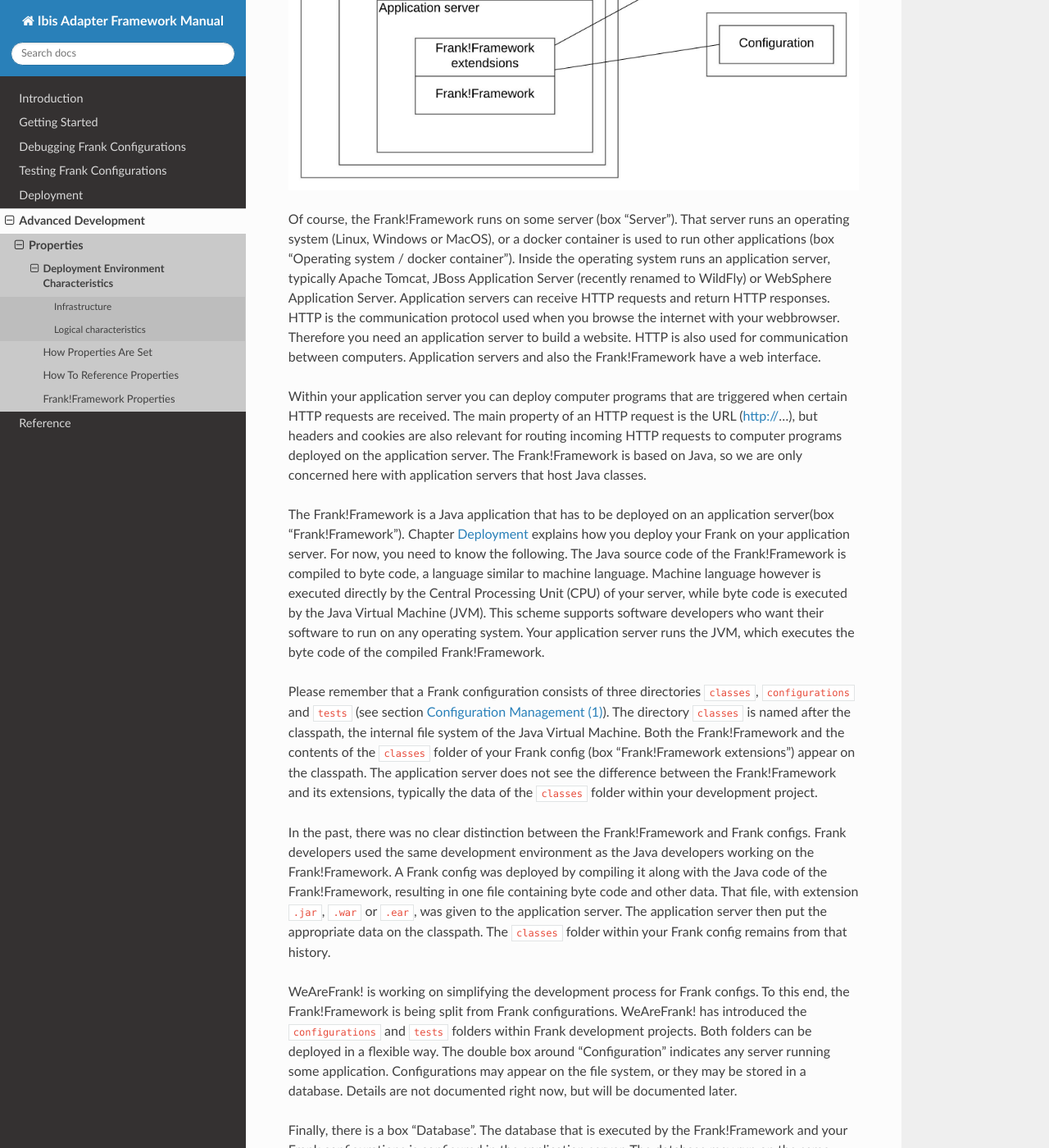
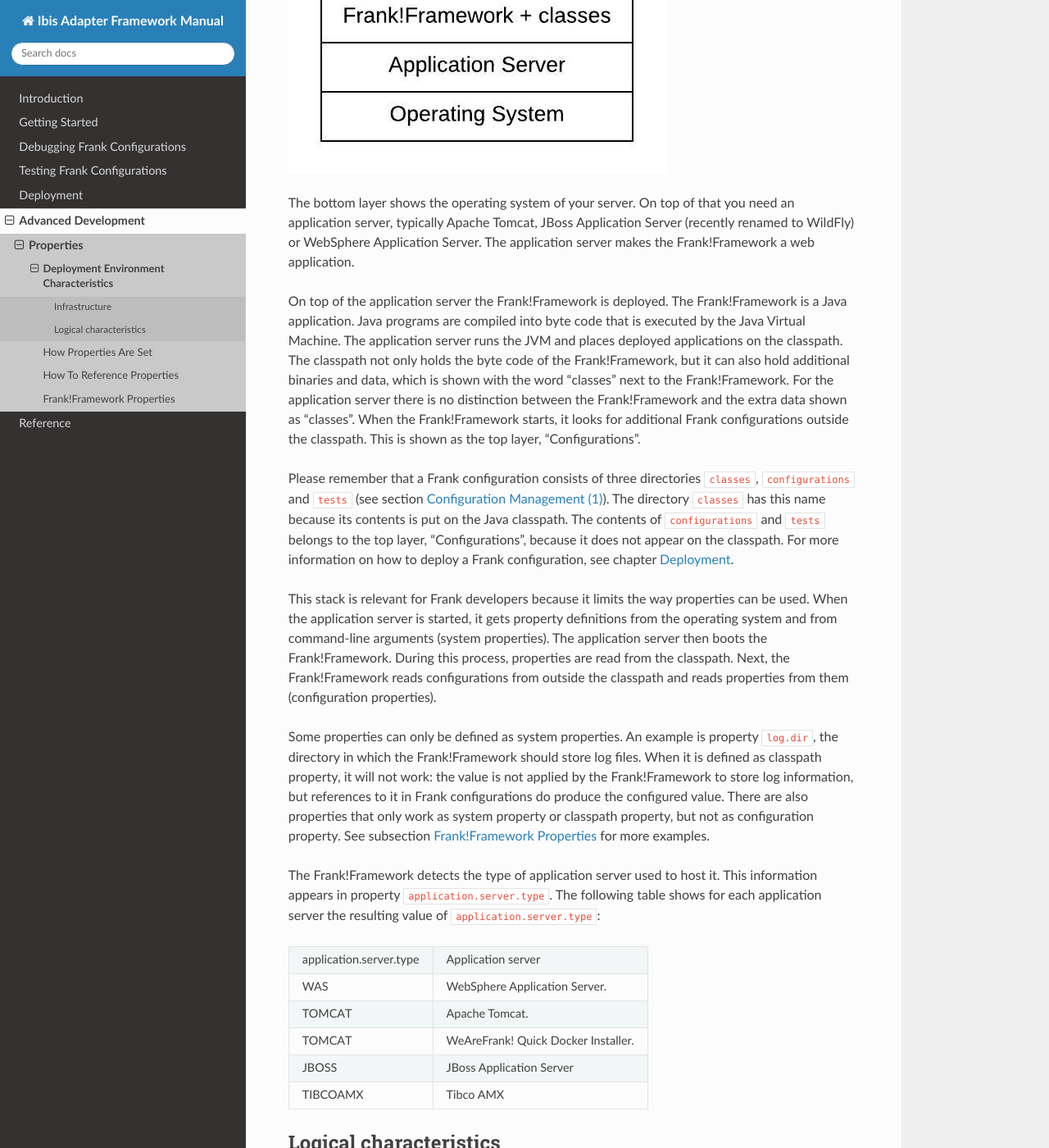
Before and after one commit to frankframework/frank-manual, a Sphinx documentation site: the page built from docs/source/advancedDevelopment/properties/deploymentEnvironment.rst, in a window 1280 px wide and 1400 px high, scrolled down 516 px. Shown: the whole window at 82% size. Built offline with Sphinx 7.4.7 and the Read the Docs theme 2.0.0, drawn with Linux system fonts in a browser that asks for light colours; some of the changed text lies outside the part shown.

Commit message:
Rewrite stuff about properties

```diff
--- a/docs/source/advancedDevelopment/properties/deploymentEnvironment.rst
+++ b/docs/source/advancedDevelopment/properties/deploymentEnvironment.rst
@@ -10,21 +10,17 @@ Infrastructure
 
 The figure below presents a general overview of the infrastructure used to deploy the Frank!Framework:
 
-.. image:: deploymentSystems.jpg
+.. image:: deploymentLayers.jpg
 
-Of course, the Frank!Framework runs on some server (box "Server"). That server runs an operating system (Linux, Windows or MacOS), or a docker container is used to run other applications (box "Operating system / docker container"). Inside the operating system runs an application server, typically Apache Tomcat, JBoss Application Server (recently renamed to WildFly) or WebSphere Application Server. Application servers can receive HTTP requests and return HTTP responses. HTTP is the communication protocol used when you browse the internet with your webbrowser. Therefore you need an application server to build a website. HTTP is also used for communication between computers. Application servers and also the Frank!Framework have a web interface.
+The bottom layer shows the operating system of your server. On top of that you need an application server, typically Apache Tomcat, JBoss Application Server (recently renamed to WildFly) or WebSphere Application Server. The application server makes the Frank!Framework a web application.
 
-Within your application server you can deploy computer programs that are triggered when certain HTTP requests are received. The main property of an HTTP request is the URL (http://...), but headers and cookies are also relevant for routing incoming HTTP requests to computer programs deployed on the application server. The Frank!Framework is based on Java, so we are only concerned here with application servers that host Java classes.
+On top of the application server the Frank!Framework is deployed. The Frank!Framework is a Java application. Java programs are compiled into byte code that is executed by the Java Virtual Machine. The application server runs the JVM and places deployed applications on the classpath. The classpath not only holds the byte code of the Frank!Framework, but it can also hold additional binaries and data, which is shown with the word "classes" next to the Frank!Framework. For the application server there is no distinction between the Frank!Framework and the extra data shown as "classes". When the Frank!Framework starts, it looks for additional Frank configurations outside the classpath. This is shown as the top layer, "Configurations".
 
-The Frank!Framework is a Java application that has to be deployed on an application server(box "Frank!Framework"). Chapter :ref:`deploying` explains how you deploy your Frank on your application server. For now, you need to know the following. The Java source code of the Frank!Framework is compiled to byte code, a language similar to machine language. Machine language however is executed directly by the Central Processing Unit (CPU) of your server, while byte code is executed by the Java Virtual Machine (JVM). This scheme supports software developers who want their software to run on any operating system. Your application server runs the JVM, which executes the byte code of the compiled Frank!Framework.
+Please remember that a Frank configuration consists of three directories ``classes``, ``configurations`` and ``tests`` (see section :ref:`horizonsMultipleFiles`). The directory ``classes`` has this name because its contents is put on the Java classpath. The contents of ``configurations`` and ``tests`` belongs to the top layer, "Configurations", because it does not appear on the classpath. For more information on how to deploy a Frank configuration, see chapter :ref:`deploying`.
 
-Please remember that a Frank configuration consists of three directories ``classes``, ``configurations`` and ``tests`` (see section :ref:`horizonsMultipleFiles`). The directory ``classes`` is named after the classpath, the internal file system of the Java Virtual Machine. Both the Frank!Framework and the contents of the ``classes`` folder of your Frank config (box "Frank!Framework extensions") appear on the classpath. The application server does not see the difference between the Frank!Framework and its extensions, typically the data of the ``classes`` folder within your development project.
+This stack is relevant for Frank developers because it limits the way properties can be used. When the application server is started, it gets property definitions from the operating system and from command-line arguments (system properties). The application server then boots the Frank!Framework. During this process, properties are read from the classpath. Next, the Frank!Framework reads configurations from outside the classpath and reads properties from them (configuration properties).
 
-In the past, there was no clear distinction between the Frank!Framework and Frank configs. Frank developers used the same development environment as the Java developers working on the Frank!Framework. A Frank config was deployed by compiling it along with the Java code of the Frank!Framework, resulting in one file containing byte code and other data. That file, with extension ``.jar``, ``.war`` or ``.ear``, was given to the application server. The application server then put the appropriate data on the classpath. The ``classes`` folder within your Frank config remains from that history.
-
-WeAreFrank! is working on simplifying the development process for Frank configs. To this end, the Frank!Framework is being split from Frank configurations. WeAreFrank! has introduced the ``configurations`` and ``tests`` folders within Frank development projects. Both folders can be deployed in a flexible way. The double box around "Configuration" indicates any server running some application. Configurations may appear on the file system, or they may be stored in a database. Details are not documented right now, but will be documented later.
-
-Finally, there is a box "Database". The database that is executed by the Frank!Framework and your Frank configurations is configured in the application server. The database may run on the same sever as the application server, but the database can also run on a different server.
+Some properties can only be defined as system properties. An example is property ``log.dir``, the directory in which the Frank!Framework should store log files. When it is defined as classpath property, it will not work: the value is not applied by the Frank!Framework to store log information, but references to it in Frank configurations do produce the configured value. There are also properties that only work as system property or classpath property, but not as configuration property. See subsection :ref:`propertiesFramework` for more examples.
 
 The Frank!Framework detects the type of application server used to host it. This information appears in property ``application.server.type``. The following table shows for each application server the resulting value of ``application.server.type``:
 
--- a/docs/source/advancedDevelopment/properties/properties.rst
+++ b/docs/source/advancedDevelopment/properties/properties.rst
@@ -5,9 +5,9 @@ Properties
 
 In chapter :ref:`gettingStarted`, you learned the basic concepts of Frank development. Simple Franks were presented that output a fixed message and inserted some records into a database. A H2 database was chosen because this type of database is easy to deploy. However in a production environment, a better-performing database like Oracle is often used.
 
-A Frank often has to operate differently during different phases of its life cycle. During development a H2 database is often best, while during production some other database is needed. To take your work into production, you typically cooperate with system administrators of your customer to deploy your solution on their infrastructure. Your solution needs to be fine-tuned for the customer site. Your solution may also be relevant for multiple customers, requiring you to create a generalized Frank that is fine-tuned in a different way for each of your customers. If you are a system administrator yourself, please read chapter :ref:`deploying`. That chapter explains how to deploy Franks on different application servers and helps you ask the right questions to Frank developers.
+A Frank often has to operate differently during different phases of its life cycle. For example, during development a H2 database is often best while during production some other database is needed. A Frank may also be fine-tuned differently for different production sites. This fine-tuning is typically done by system administrators who know the deployment environment and have permission to modify the systems involved. If you are a system administrator yourself, please read chapter :ref:`deploying`. That chapter explains how to deploy Franks on different application servers and helps you ask the right questions to Frank developers.
 
-This section explains to Frank developers that properties are the mechanism to satisfy all these requirements. Properties are just name/value pairs. You may know properties from other applications like Windows batch files or UNIX shell scripts. You encounter them in phrases like ``name=value``, ``set name=value``, ``export name=value`` or ``-Dname="value"`` when Java programs are being called.
+This section explains to Frank developers that properties allow a Frank to be fine-tuned. Properties are just name/value pairs. You may know properties from other applications like Windows batch files or UNIX shell scripts. You encounter them in phrases like ``name=value``, ``set name=value``, ``export name=value`` or ``-Dname="value"`` when Java programs are being called.
 
 This section first explains how characteristics of your deployment environment are expressed using properties (subsection :ref:`propertiesDeploymentEnvironment`). Then an overview is given about the ways that properties are set (subsection :ref:`propertiesInitialization`). After this, the impact of properties on your Frank is explained. First, it is explained how you can reference properties within your XML configuration files (subsection :ref:`propertiesReference`). Second, it is explained how properties influence the services offered by the Frank!Framework (subsection :ref:`propertiesFramework`).
 
```
Also changed, not shown: docs/source/advancedDevelopment/properties/deploymentLayers.jpg (added), docs/source/advancedDevelopment/properties/deploymentSystems.jpg (deleted).
